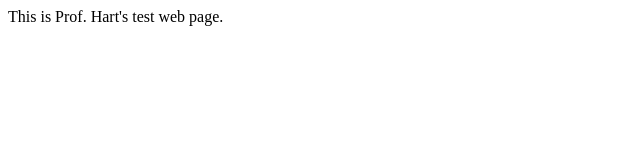
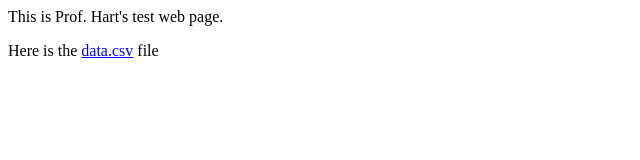
Before and after one commit to flunky/flunky.github.io, a plain HTML site: page index.html in a window 1280 px wide. Shown: the whole page, without its empty margins (0-640 px from the left). Drawn offline with Linux system fonts and the light colour scheme.

Commit message:
set index.html to point to data.csv

```diff
--- a/index.html
+++ b/index.html
@@ -1,5 +1,6 @@
 <html>
 <body>
 <p>This is Prof. Hart's test web page.</p>
+<p>Here is the <a href="data.csv">data.csv</a> file</p>
 </body>
 </html>
```
